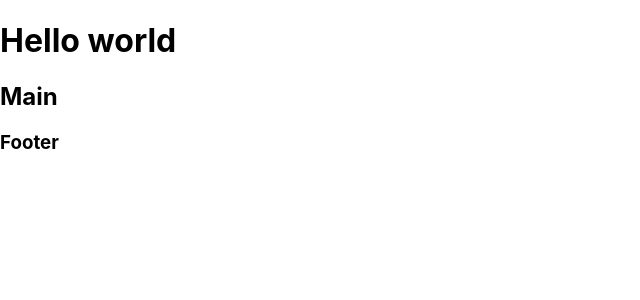
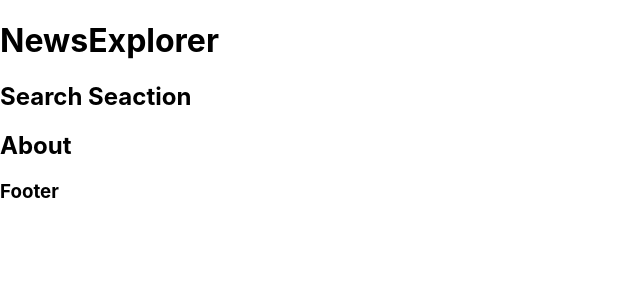
Before and after one commit to toriroe/newsexplorer_frontend, a React (Create React App) app: page /#/ in a window 1280 px wide. Shown: the top 300 px of the page, without its empty margins (0-640 px from the left). Built offline with nearby package versions, Linux system fonts and the light colour scheme.

Commit message:
refactor main page structure

```diff
--- /dev/null
+++ b/src/components/About/About.js
@@ -0,0 +1,11 @@
+import "./About.css";
+
+const About = () => {
+  return (
+    <section>
+      <h2>About</h2>
+    </section>
+  );
+};
+
+export default About;
--- a/src/components/App/App.js
+++ b/src/components/App/App.js
@@ -1,7 +1,5 @@
 import "./App.css";
-import Header from "../Header/Header";
 import Main from "../Main/Main";
-import SavedNewsHeader from "../SavedNewsHeader/SavedNewsHeader";
 import SavedNews from "../SavedNews/SavedNews";
 import Footer from "../Footer/Footer";
 import { Switch, Route } from "react-router-dom";
@@ -9,13 +7,11 @@ import { Switch, Route } from "react-router-dom";
 function App() {
   return (
     <>
-      <Header />
       <Switch>
         <Route exact path="/">
           <Main />
         </Route>
         <Route path="/saved-news">
-          <SavedNewsHeader />
           <SavedNews />
         </Route>
       </Switch>
--- a/src/components/Header/Header.js
+++ b/src/components/Header/Header.js
@@ -1,11 +1,12 @@
 import "./Header.css";
+import Navigation from "../Navigation/Navigation";
+import Search from "../Search/Search";
 
 const Header = () => {
   return (
-    <header>
-      <div>
-        <h1>Hello world</h1>
-      </div>
+    <header className="header">
+      <Navigation />
+      <Search />
     </header>
   );
 };
--- a/src/components/Main/Main.js
+++ b/src/components/Main/Main.js
@@ -1,12 +1,13 @@
 import "./Main.css";
+import Header from "../Header/Header";
+import About from "../About/About";
 
 const Main = () => {
   return (
-    <header>
-      <div>
-        <h2>Main</h2>
-      </div>
-    </header>
+    <div>
+      <Header />
+      <About />
+    </div>
   );
 };
 
--- /dev/null
+++ b/src/components/Navigation/Navigation.js
@@ -0,0 +1,11 @@
+import "./Navigation.css";
+
+const Navigation = () => {
+  return (
+    <div>
+      <h1>NewsExplorer</h1>
+    </div>
+  );
+};
+
+export default Navigation;
--- a/src/components/SavedNews/SavedNews.js
+++ b/src/components/SavedNews/SavedNews.js
@@ -1,12 +1,12 @@
 import "./SavedNews.css";
+import SavedNewsHeader from "../SavedNewsHeader/SavedNewsHeader";
 
 const SavedNews = () => {
   return (
-    <section>
-      <div>
-        <h3>Saved News</h3>
-      </div>
-    </section>
+    <div>
+      <SavedNewsHeader />
+      <h3>Saved News</h3>
+    </div>
   );
 };
 
--- /dev/null
+++ b/src/components/Search/Search.js
@@ -0,0 +1,11 @@
+import "./Search.css";
+
+const Search = () => {
+  return (
+    <div>
+      <h2>Search Seaction</h2>
+    </div>
+  );
+};
+
+export default Search;
```
Also changed, not shown: src/components/About/About.css (added), src/components/Navigation/Navigation.css (added), src/components/Search/Search.css (added).
